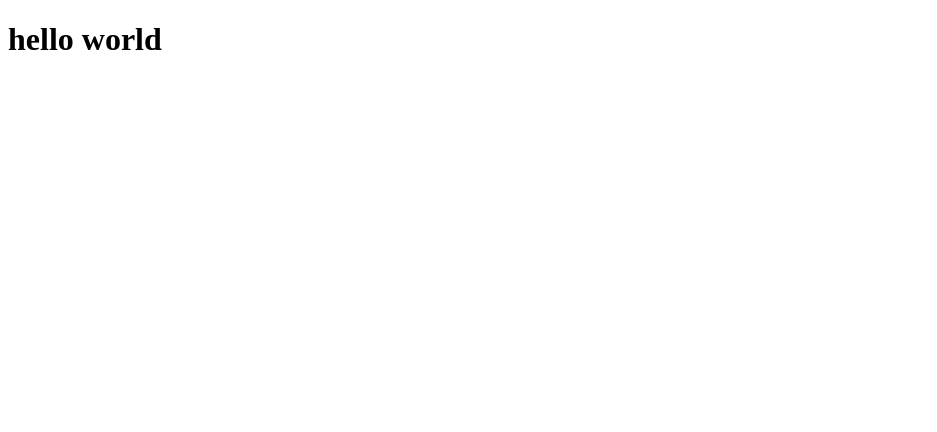
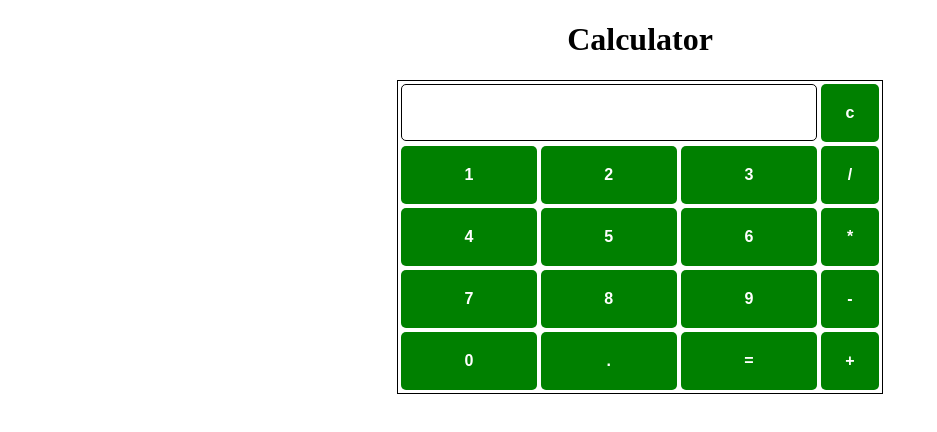
Before and after one commit to pakkiadossraji/calculator, a plain HTML site: page calci.html in a window 1280 px wide. Shown: the whole page, without its empty margins (0-937 px from the left). Drawn offline with Linux system fonts and the light colour scheme.

Commit message:
completed styles

```diff
--- /dev/null
+++ b/calci.css
@@ -0,0 +1,50 @@
+body{
+    margin: 0px;
+
+}
+.inputs{
+    grid-area: myArea;
+    padding: 20px 30px;
+    border: 1.5px solid black;
+    font-weight: bold;
+    font-size: 20px;
+    height: 15px;
+    border-radius: 5px;
+}
+.buttons{
+    display: grid;
+    /*grid-template-columns:1fr 1fr 1fr 1fr;
+    grid-template-rows: 30px 30px 30px 30px 30px;*/
+    grid-template-areas: 'myArea myArea myArea .';
+    grid-gap: 4px;
+    padding: 3px;
+
+}
+.btn{
+    background-color: green;
+    border: none;
+    padding: 20px 10px;
+    color: white;
+    border-radius: 5px;
+    font-size: 16px;
+    font-weight: bold;
+
+}
+.main{
+    width: 100vw;
+    height: 100vh;
+}
+.Calculator{
+    margin: 0px auto;
+    width: 484px;
+    border: 1px solid black;
+    border-style:solid;
+}
+.row{
+    display: flex;
+
+}
+h1{
+    text-align: center;
+
+}
--- a/calci.html
+++ b/calci.html
@@ -5,12 +5,38 @@
     <meta http-equiv="X-UA-Compatible" content="IE=edge">
     <meta name="viewport" content="width=device-width, initial-scale=1.0">
     <title>Document</title>
-    <style>
-
-    </style>
+    <link rel="stylesheet" href="calci.css">
 </head>
 <body>
-    <h1>hello world</h1>
+    <div class="main">
+    <h1>Calculator</h1>
+    <div class="Calculator">
 
+        <div class="buttons">
+            <input type="number" class="inputs" >
+            <button class="btn">c</button>
+            <button class="btn">1</button>
+            <button class="btn">2</button>
+            <button class="btn">3</button>
+            <button class="btn">/</button>
+            <button class="btn">4</button>
+            <button class="btn">5</button>
+            <button class="btn">6</button>
+            <button class="btn">*</button>
+            <button class="btn">7</button>
+            <button class="btn">8</button>
+            <button class="btn">9</button>
+            <button class="btn">-</button>
+            <button class="btn">0</button>
+            <button class="btn">.</button>
+            <button class="btn">=</button>
+            <button class="btn">+</button>
+
+        </div>
+    </div>
+
+
+
+   </div>
 </body>
 </html>
```
